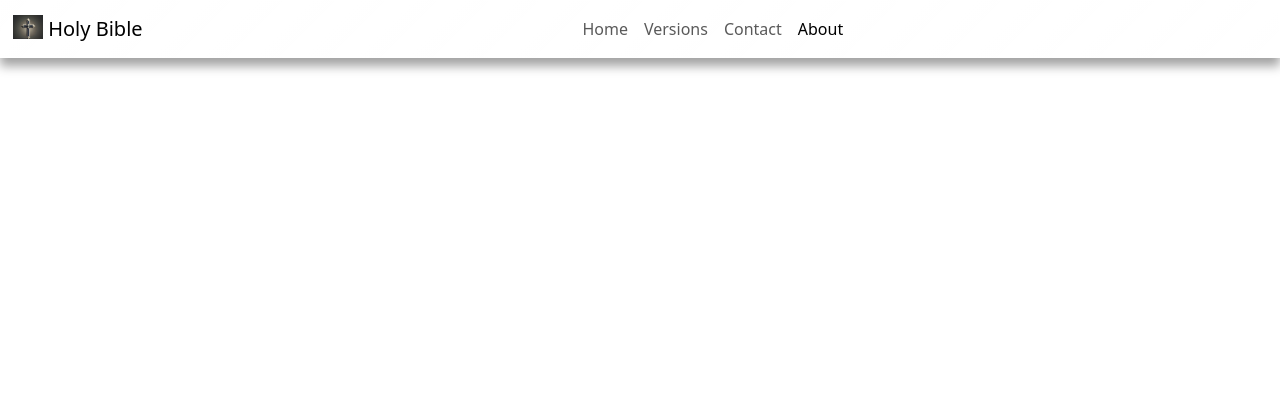
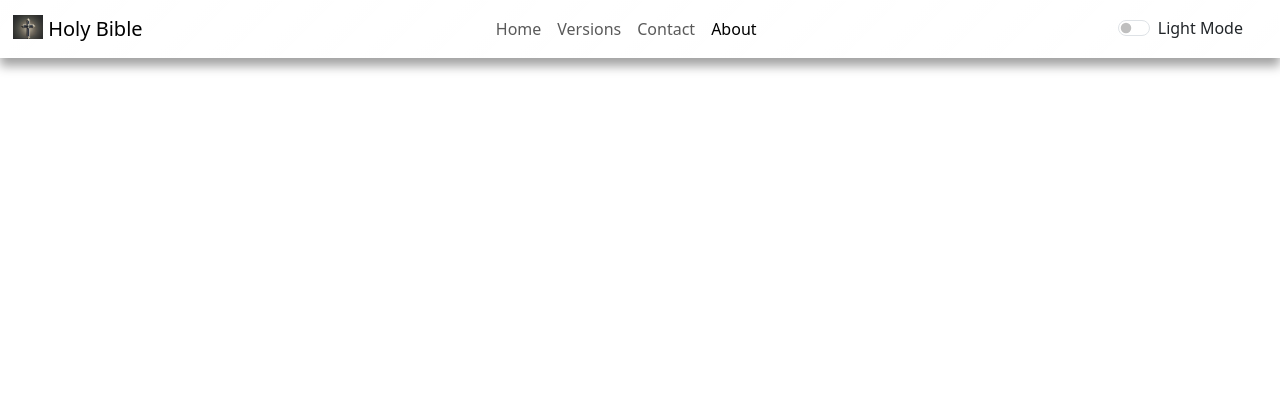
Before and after one commit to Cartha007/bibleapp, a Flask app: page /about in a window 1280 px wide. Shown: the top 420 px of the page. Run offline with Flask 3, Linux system fonts and the light colour scheme; parts of the project's set-up code (start-up, migrations or seed data) failed here and were passed over.

Commit message:
feat(ui): add dark mode toggle to navbar
- Added a dark mode toggle switch to the navbar.
- Adjusted layout to accommodate the new dark mode toggle switch.
- Ensured that the search form is displayed only on appropriate pages.

```diff
--- a/webversion/templates/navbar.html
+++ b/webversion/templates/navbar.html
@@ -24,12 +24,26 @@
                     <a class="nav-link c-link {% if active_page == 'about' %}active{% endif %}" href="{{ url_for('about') }}">About</a>
                 </li>
             </ul>
+            <div class="d-flex align-items-center">
                 {% if request.endpoint not in ['about'] %}
                 <form method="POST" action="{{ url_for('search') }}" class="d-flex" role="search">
                     <input class="form-control me-2" type="search" placeholder="Search a bible verse..." aria-label="Search" name="searched" style="width: 150px; padding: 0.25rem 0.5rem; font-size: 14px;">
                     <button class="btn btn-outline-secondary btn-sm" type="submit">Search</button>
                 </form>
                 {% endif %}
+
+                <!-- Dark Mode Toggle -->
+                <div class="form-check form-switch mx-4">
+                    <input
+                      class="form-check-input"
+                      type="checkbox"
+                      role="switch"
+                      id="flexSwitchCheckChecked"
+                      onclick="toggleTheme()"
+                    >
+                    <label class="form-check-label" for="flexSwitchCheckChecked" id="darkModeLabel">Light Mode</label>
+                </div>
+              </div>
         </div>
     </div>
 </nav>
```
Lines whose indentation alone changed are shown as unchanged.
